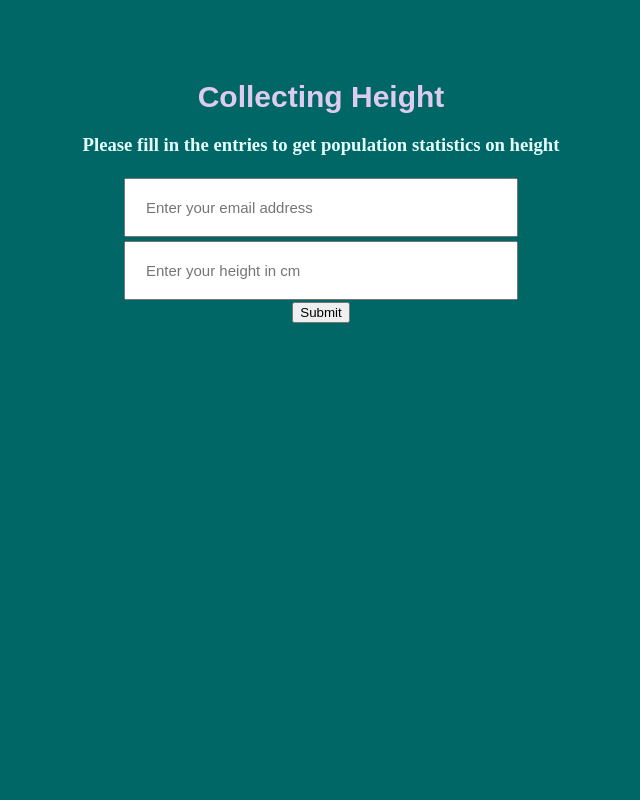
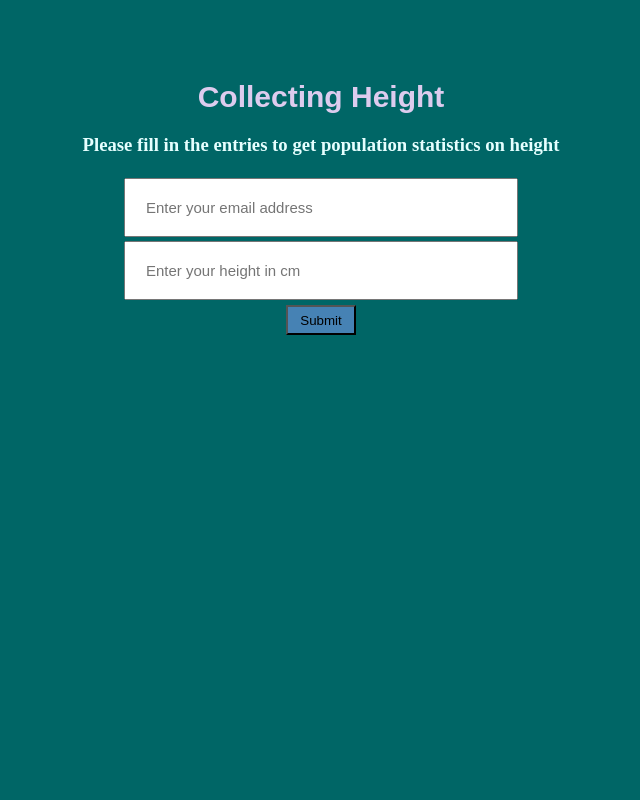
Before and after one commit to jsen95/Data-Collector, a Flask app: page / in a window 1280 px wide. Shown: the whole page, without its empty margins (319-959 px from the left). Run offline with Flask 2, Linux system fonts and the light colour scheme.

Commit message:
stylized submit button

```diff
--- a/static/css/main.css
+++ b/static/css/main.css
@@ -32,3 +32,10 @@ html, body{
 	padding: 20px;
 	transition: all 0.2s ease-in-out;
 }
+
+.container button{
+	width: 70px;
+	height: 30px;
+	background-color: steelblue;
+	margin: 3px;
+}
```
